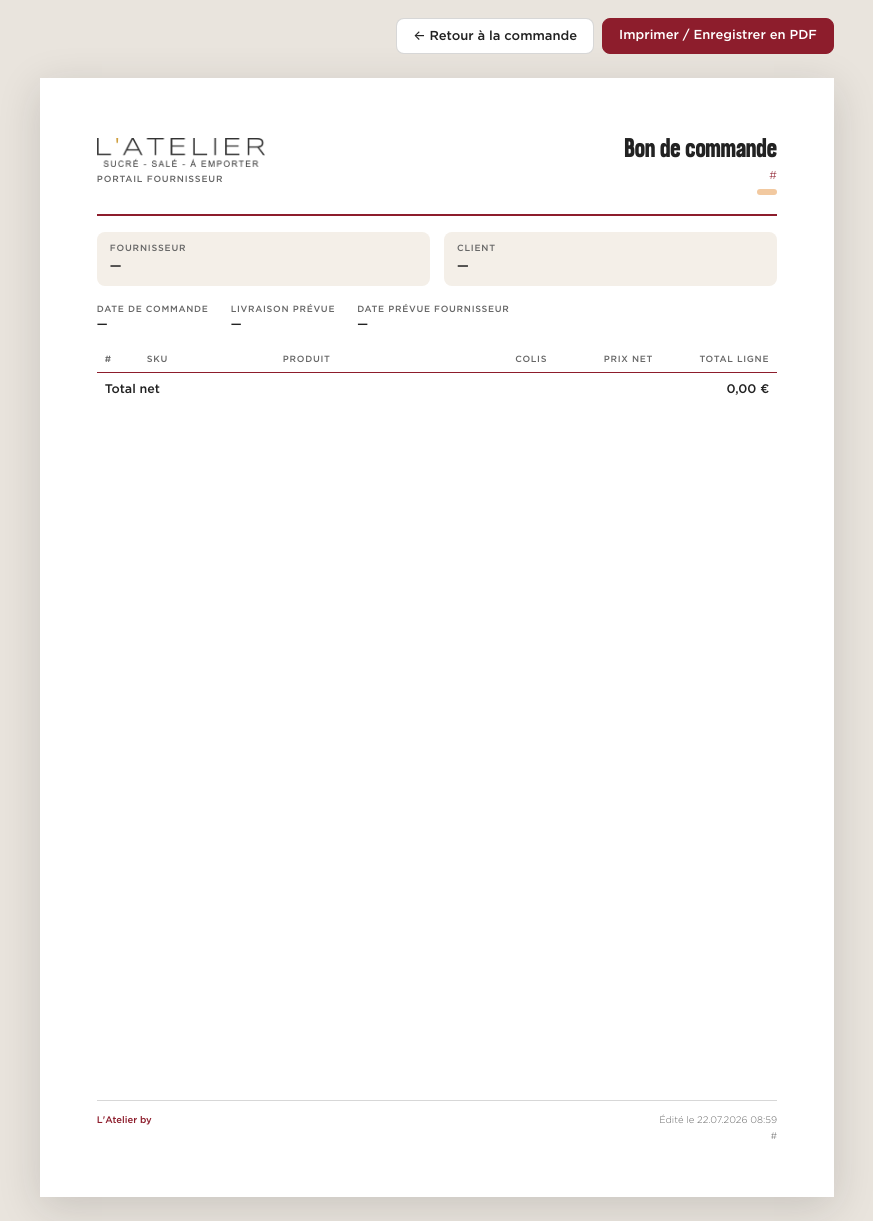
After one commit to samsam2703MFC/supplier_atl, a PHP site: template src/app/Views/orders/print.twig in a window 1280 px wide. The commit adds this page. Shown: the whole page, without its empty margins (203-1076 px from the left). Run offline with PHP 8.4, Linux system fonts and the light colour scheme; the template is opened without the code that fills it, so the values that code supplies are empty; some libraries are stand-ins or nearby versions.

Commit message:
Branded printable order document (bon de commande)
New /orders/{id}/print route: a standalone A4 document in the L'Atelier
design — wordmark header, supplier/client blocks, dates, items with line
totals and net total, legal footer — that the browser saves as PDF
(print CSS + auto print). The order page's PDF button now opens it; the
backend TCPDF file stays available through the Documents section.

Co-Authored-By: Claude Fable 5 <noreply@anthropic.com>
Claude-Session: https://claude.ai/code/session_01BiSWuKuXXkyPyDE6uenJbK

```diff
--- /dev/null
+++ b/src/app/Views/orders/print.twig
@@ -0,0 +1,191 @@
+{# Bon de commande — document imprimable aux couleurs L'Atelier.
+   Page autonome : le navigateur produit le PDF (Imprimer → Enregistrer en PDF).
+   Le PDF TCPDF du backend reste disponible dans la section Documents. #}
+{% macro date(value) %}{{ value ? value|date('d.m.Y') : '—' }}{% endmacro %}
+{% macro money(value, currency) %}{{ value is not null ? value|number_format(2, ',', ' ') ~ ' ' ~ (currency ?? '') : '—' }}{% endmacro %}
+{% import _self as fmt %}
+
+{% set orderKey = order.order_key ?? ('#' ~ (order.id ?? '')) %}
+{% set shop = order.shop ?? [] %}
+{% set currency = order.currency_code ?? order.currency ?? '€' %}
+{% set finalItems = order.final_items ?? [] %}
+{% set items = finalItems is not empty ? finalItems : (order.items ?? order.original_items ?? []) %}
+{% set usesFinal = finalItems is not empty %}
+<!DOCTYPE html>
+<html lang="fr">
+<head>
+    <meta charset="UTF-8">
+    <meta name="viewport" content="width=device-width, initial-scale=1.0">
+    <title>{{ translations.orders_print_title|default('Bon de commande') }} {{ orderKey }}</title>
+    <link rel="stylesheet" href="{{ ROOT }}/assets/css/design-system.css">
+    <style>
+        html, body { margin: 0; padding: 0; background: #E9E4DD; }
+        body { font-family: var(--font-ui); font-weight: 300; font-size: 12.5px; color: var(--color-text); -webkit-print-color-adjust: exact; print-color-adjust: exact; }
+
+        .sheet { width: 210mm; min-height: 296mm; margin: 24px auto; background: #fff; padding: 16mm 15mm 14mm; box-sizing: border-box; box-shadow: 0 10px 40px rgba(34,34,34,.16); display: flex; flex-direction: column; }
+
+        .doc-head { display: flex; justify-content: space-between; align-items: flex-start; gap: 20px; padding-bottom: 14px; border-bottom: 2px solid var(--color-primary); }
+        .doc-logo { width: 168px; height: auto; display: block; }
+        .doc-portal { font-size: 9px; font-weight: 500; text-transform: uppercase; letter-spacing: .09em; color: var(--color-text-muted); margin-top: 7px; }
+        .doc-kind { text-align: right; }
+        .doc-kind h1 { font-family: var(--font-display); font-size: 24px; font-weight: 400; margin: 0; line-height: 1.1; }
+        .doc-key { font-size: 11.5px; color: var(--color-primary); margin-top: 4px; letter-spacing: .02em; }
+        .doc-status { display: inline-block; margin-top: 7px; font-size: 9.5px; font-weight: 500; text-transform: uppercase; letter-spacing: .06em; padding: 3px 10px; border-radius: 999px; background: var(--color-secondary); color: var(--color-on-abricot); }
+
+        .doc-parties { display: flex; gap: 14px; margin: 16px 0 6px; }
+        .party { flex: 1; background: var(--color-background-secondary); border-radius: 8px; padding: 11px 13px; }
+        .party-k { font-size: 9px; font-weight: 500; text-transform: uppercase; letter-spacing: .09em; color: var(--color-text-muted); margin-bottom: 5px; }
+        .party-name { font-size: 13px; font-weight: 500; }
+        .party-line { font-size: 11.5px; color: var(--color-text-muted); margin-top: 2px; }
+
+        .doc-meta { display: flex; gap: 22px; margin: 12px 0 16px; flex-wrap: wrap; }
+        .meta-item .k { font-size: 9px; font-weight: 500; text-transform: uppercase; letter-spacing: .08em; color: var(--color-text-muted); }
+        .meta-item .v { font-size: 12px; font-weight: 500; margin-top: 2px; }
+
+        table.items { width: 100%; border-collapse: collapse; }
+        table.items thead th { font-size: 9px; font-weight: 500; text-transform: uppercase; letter-spacing: .08em; color: var(--color-text-muted); text-align: left; padding: 7px 8px; border-bottom: 1.5px solid var(--color-primary); }
+        table.items thead th.num, table.items td.num { text-align: right; font-variant-numeric: tabular-nums; }
+        table.items tbody td { padding: 7px 8px; border-bottom: 0.5px solid var(--color-border-tertiary); font-size: 11.5px; }
+        table.items tbody tr:nth-child(even) td { background: rgba(234, 228, 220, 0.35); }
+        table.items .sku { color: var(--color-text-muted); font-size: 10.5px; }
+        table.items tfoot td { padding: 9px 8px; font-size: 12.5px; font-weight: 500; border-top: 1.5px solid var(--color-primary); }
+
+        .doc-note { font-size: 10px; color: var(--color-text-muted); margin-top: 8px; }
+
+        .doc-foot { margin-top: auto; padding-top: 12px; border-top: 0.5px solid var(--color-border-secondary); display: flex; justify-content: space-between; gap: 16px; font-size: 9.5px; color: var(--color-text-muted); line-height: 1.6; }
+        .doc-foot .brand { color: var(--color-primary); font-weight: 500; }
+
+        .toolbar { max-width: 210mm; margin: 18px auto 0; display: flex; justify-content: flex-end; gap: 8px; }
+        .toolbar button, .toolbar a { font-family: var(--font-ui); font-size: 13px; font-weight: 500; border-radius: 8px; padding: 8px 16px; cursor: pointer; text-decoration: none; }
+        .toolbar .primary { background: var(--color-primary); color: #fff; border: 1px solid var(--color-primary); }
+        .toolbar .ghost { background: #fff; color: var(--color-text); border: 0.5px solid var(--color-border-secondary); }
+
+        @media print {
+            html, body { background: #fff; }
+            .sheet { width: auto; min-height: auto; margin: 0; padding: 0; box-shadow: none; }
+            .toolbar { display: none; }
+            @page { size: A4; margin: 14mm 13mm; }
+        }
+    </style>
+</head>
+<body>
+
+<div class="toolbar">
+    <a class="ghost" href="{{ ROOT }}/orders/{{ order.id }}">← {{ translations.orders_print_back|default('Retour à la commande') }}</a>
+    <button class="primary" onclick="window.print()">{{ translations.orders_print_save|default('Imprimer / Enregistrer en PDF') }}</button>
+</div>
+
+<div class="sheet">
+
+    <div class="doc-head">
+        <div>
+            <img class="doc-logo" src="{{ ROOT }}/assets/images/atelierby-dark.png" alt="L'Atelier by">
+            <div class="doc-portal">{{ translations.supplier_portal|default('Portail Fournisseur') }}</div>
+        </div>
+        <div class="doc-kind">
+            <h1>{{ translations.orders_print_title|default('Bon de commande') }}</h1>
+            <div class="doc-key">{{ orderKey }}</div>
+            {% set statusKey = 'orders_fulfillment_status_' ~ (order.supplier_fulfillment_status|default('')|lower|replace({'-': '_', ' ': '_'})) %}
+            <span class="doc-status">{{ translations[statusKey] ?? order.supplier_fulfillment_status ?? '' }}</span>
+        </div>
+    </div>
+
+    <div class="doc-parties">
+        <div class="party">
+            <div class="party-k">{{ translations.orders_details_supplier|default('Fournisseur') }}</div>
+            <div class="party-name">{{ order.supplier_name ?? user.displayName ?? '—' }}</div>
+        </div>
+        <div class="party">
+            <div class="party-k">{{ translations.orders_print_client|default('Client') }}</div>
+            <div class="party-name">{{ shop.name ?? order.shop_name ?? '—' }}</div>
+            {% if shop.address ?? order.shop_address ?? false %}
+                <div class="party-line">{{ shop.address ?? order.shop_address }}</div>
+            {% endif %}
+            {% if shop.email ?? false %}<div class="party-line">{{ shop.email }}</div>{% endif %}
+        </div>
+    </div>
+
+    <div class="doc-meta">
+        <div class="meta-item">
+            <div class="k">{{ translations.orders_col_order_date|default('Date de commande') }}</div>
+            <div class="v">{{ fmt.date(order.order_date ?? order.created_at ?? null) }}</div>
+        </div>
+        <div class="meta-item">
+            <div class="k">{{ translations.orders_details_expected_date|default('Livraison prévue') }}</div>
+            <div class="v">{{ fmt.date(order.expected_date ?? order.shop_expected_date ?? null) }}</div>
+        </div>
+        <div class="meta-item">
+            <div class="k">{{ translations.orders_details_supplier_planned_date|default('Date prévue fournisseur') }}</div>
+            <div class="v">{{ fmt.date(order.supplier_planned_date ?? order.planned_delivery_date ?? null) }}</div>
+        </div>
+        {% if order.delivered_on ?? false %}
+        <div class="meta-item">
+            <div class="k">{{ translations.orders_details_delivered_on|default('Livré le') }}</div>
+            <div class="v">{{ fmt.date(order.delivered_on) }}</div>
+        </div>
+        {% endif %}
+    </div>
+
+    <table class="items">
+        <thead>
+            <tr>
+                <th style="width:26px">#</th>
+                <th style="width:120px">{{ translations.orders_details_col_sku|default('SKU') }}</th>
+                <th>{{ translations.orders_details_col_name|default('Produit') }}</th>
+                <th class="num" style="width:80px">{{ translations.orders_details_col_ordered_pack_quantity|default('Colis') }}</th>
+                <th class="num" style="width:90px">{{ translations.orders_details_col_price|default('Prix net') }}</th>
+                <th class="num" style="width:100px">{{ translations.orders_print_line_total|default('Total ligne') }}</th>
+            </tr>
+        </thead>
+        <tbody>
+            {% set grandTotal = 0 %}
+            {% for item in items %}
+                {% set qty = item.final_pack_quantity ?? item.ordered_pack_quantity ?? item.pack_quantity ?? item.quantity ?? 0 %}
+                {% set price = item.pack_price_net ?? item.price_net ?? null %}
+                {% set lineTotal = price is not null ? qty * price : null %}
+                {% set grandTotal = grandTotal + (lineTotal ?? 0) %}
+                <tr>
+                    <td class="sku">{{ loop.index }}</td>
+                    <td class="sku">{{ item.supplier_sku ?? item.sku ?? '—' }}</td>
+                    <td>{{ item.material_name ?? item.name ?? '—' }}</td>
+                    <td class="num">{{ qty }}</td>
+                    <td class="num">{{ fmt.money(price, currency) }}</td>
+                    <td class="num">{{ fmt.money(lineTotal, currency) }}</td>
+                </tr>
+            {% endfor %}
+        </tbody>
+        <tfoot>
+            <tr>
+                <td colspan="5">{{ translations.orders_print_total|default('Total net') }}</td>
+                <td class="num">{{ fmt.money(order.approximate_value_net ?? order.value_net ?? grandTotal, currency) }}</td>
+            </tr>
+        </tfoot>
+    </table>
+
+    {% if usesFinal %}
+        <div class="doc-note">{{ translations.orders_print_final_note|default('Quantités finales validées par le fournisseur.') }}</div>
+    {% endif %}
+
+    <div class="doc-foot">
+        <div>
+            <span class="brand">{{ shop.name ?? order.shop_name ?? "L'Atelier by" }}</span>
+            {% if shop.address ?? order.shop_address ?? false %} — {{ shop.address ?? order.shop_address }}{% endif %}<br>
+            {% if shop.vat_number ?? shop.vat ?? false %}{{ translations.orders_print_vat|default('N° TVA') }} : {{ shop.vat_number ?? shop.vat }}{% endif %}
+            {% if shop.iban ?? false %} · IBAN : {{ shop.iban }}{% endif %}
+            {% if shop.email ?? false %} · {{ shop.email }}{% endif %}
+        </div>
+        <div style="text-align:right; white-space:nowrap">
+            {{ translations.orders_print_generated|default('Édité le') }} {{ "now"|date('d.m.Y H:i') }}<br>
+            {{ orderKey }}
+        </div>
+    </div>
+
+</div>
+
+<script>
+    window.addEventListener('load', function () {
+        setTimeout(function () { window.print(); }, 350);
+    });
+</script>
+</body>
+</html>
--- a/src/app/Views/orders/show.twig
+++ b/src/app/Views/orders/show.twig
@@ -91,7 +91,7 @@
             </div>
             {% if api_status == 200 and order.id is defined %}
                 <div class="d-flex align-items-start gap-2">
-                    <a href="{{ ROOT }}/orders/{{ order.id }}/document" class="btn btn-outline-primary">
+                    <a href="{{ ROOT }}/orders/{{ order.id }}/print" target="_blank" rel="noopener" class="btn btn-outline-primary">
                         <i class="bi bi-download me-1"></i>{{ translations.orders_action_pdf }}
                     </a>
                 </div>
--- a/src/core/Bootstrap/Routes/OrdersRoutes.php
+++ b/src/core/Bootstrap/Routes/OrdersRoutes.php
@@ -17,6 +17,11 @@ return function (RouteCollector $r) {
     $r->addRoute('GET', '/orders/{orderId:\d+}', [
         'controller' => \App\Supplier\app\Http\Controllers\Orders\OrdersController::class,
         'method'     => 'details',
+    ]);
+
+    $r->addRoute('GET', '/orders/{orderId:\d+}/print', [
+        'controller' => \App\Supplier\app\Http\Controllers\Orders\OrdersController::class,
+        'method'     => 'printView',
     ]);
 
     $r->addRoute('POST', '/ajax/orders/{orderId:\d+}/accept', [
```
Also changed, not shown: src/app/Http/Controllers/Orders/OrdersController.php (+18 -0 lines).
